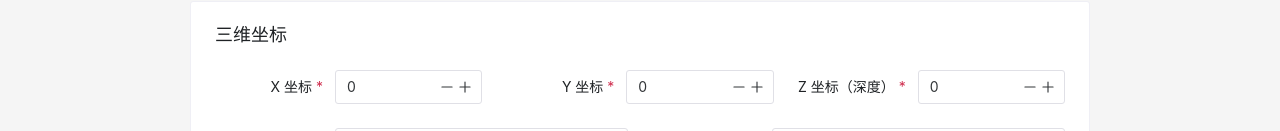
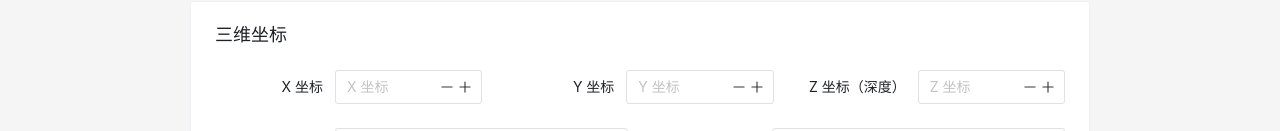
Before and after one commit to 163secrk/rk-91, a Vue app in the folder frontend/: page /relics/new in a window 1280 px wide. Shown: the part 821-952 px from the top of the page. Built offline with nearby package versions, Linux system fonts and the light colour scheme; no server answers.

Commit message:
.1558481689389380:2c0d275768bf1503488776034eafecb7_6a28f0a1cc46e45c01f41ebe.6a28f0a4cc46e45c01f41ec0.6a28f0a4d457eb814303d332:Trae CN.T(2026/6/10 13:05:40)

```diff
--- a/frontend/src/views/ExcavationUnitForm.vue
+++ b/frontend/src/views/ExcavationUnitForm.vue
@@ -118,20 +118,27 @@ const statusOptions = [
   { label: '已完成', value: '已完成' }
 ]
 
+const validateNumber = (rule, value) => {
+  if (value === null || value === undefined || value === '') {
+    return new Error(rule.message)
+  }
+  return true
+}
+
 const rules = {
   unitNo: [{ required: true, message: '请输入探方编号', trigger: 'blur' }],
   director: [{ required: true, message: '请输入负责人', trigger: 'blur' }],
   status: [{ required: true, message: '请选择发掘状态', trigger: 'change' }],
-  length: [{ required: true, message: '请输入长度', trigger: 'blur' }],
-  width: [{ required: true, message: '请输入宽度', trigger: 'blur' }]
+  length: [{ validator: validateNumber, message: '请输入长度', trigger: 'blur' }],
+  width: [{ validator: validateNumber, message: '请输入宽度', trigger: 'blur' }]
 }
 
 const formData = reactive({
   id: null,
   unitNo: '',
   location: '',
-  length: 5,
-  width: 5,
+  length: null,
+  width: null,
   depth: null,
   status: '未开始',
   director: '',
--- a/frontend/src/views/RelicForm.vue
+++ b/frontend/src/views/RelicForm.vue
@@ -252,14 +252,21 @@ const statusOptions = [
   { label: '已修复', value: '已修复' }
 ]
 
+const validateNumber = (rule, value) => {
+  if (value === null || value === undefined || value === '') {
+    return new Error(rule.message)
+  }
+  return true
+}
+
 const rules = {
   relicNo: [{ required: true, message: '请输入遗物编号', trigger: 'blur' }],
   name: [{ required: true, message: '请输入遗物名称', trigger: 'blur' }],
   excavateDate: [{ required: true, message: '请选择出土日期', trigger: 'change' }],
   excavator: [{ required: true, message: '请输入发掘人员', trigger: 'blur' }],
-  'coordinate.x': [{ required: true, message: '请输入X坐标', trigger: 'blur' }],
-  'coordinate.y': [{ required: true, message: '请输入Y坐标', trigger: 'blur' }],
-  'coordinate.z': [{ required: true, message: '请输入Z坐标', trigger: 'blur' }]
+  'coordinate.x': [{ validator: validateNumber, message: '请输入X坐标', trigger: 'blur' }],
+  'coordinate.y': [{ validator: validateNumber, message: '请输入Y坐标', trigger: 'blur' }],
+  'coordinate.z': [{ validator: validateNumber, message: '请输入Z坐标', trigger: 'blur' }]
 }
 
 const formData = reactive({
@@ -277,9 +284,9 @@ const formData = reactive({
   excavationUnitId: null,
   preservationStatus: '',
   coordinate: {
-    x: 0,
-    y: 0,
-    z: 0,
+    x: null,
+    y: null,
+    z: null,
     coordinateSystem: '',
     remark: ''
   },
```
